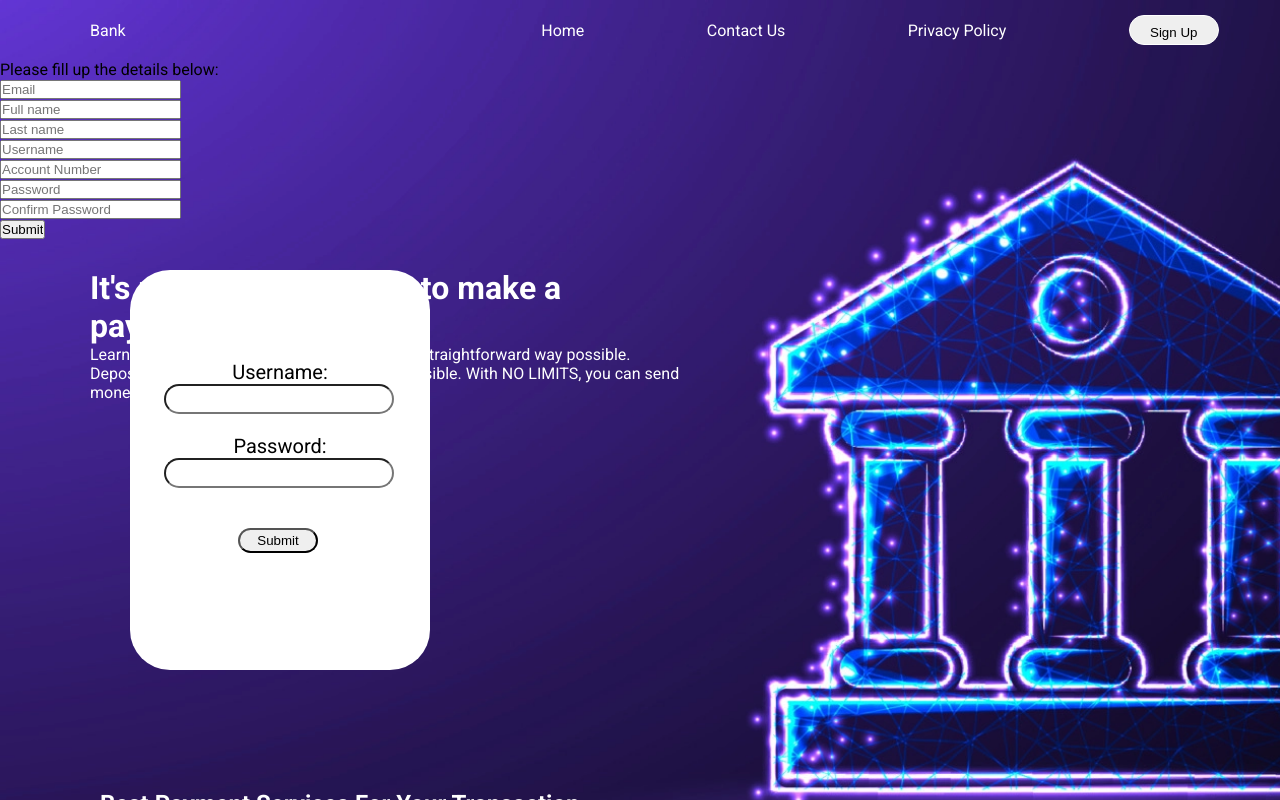
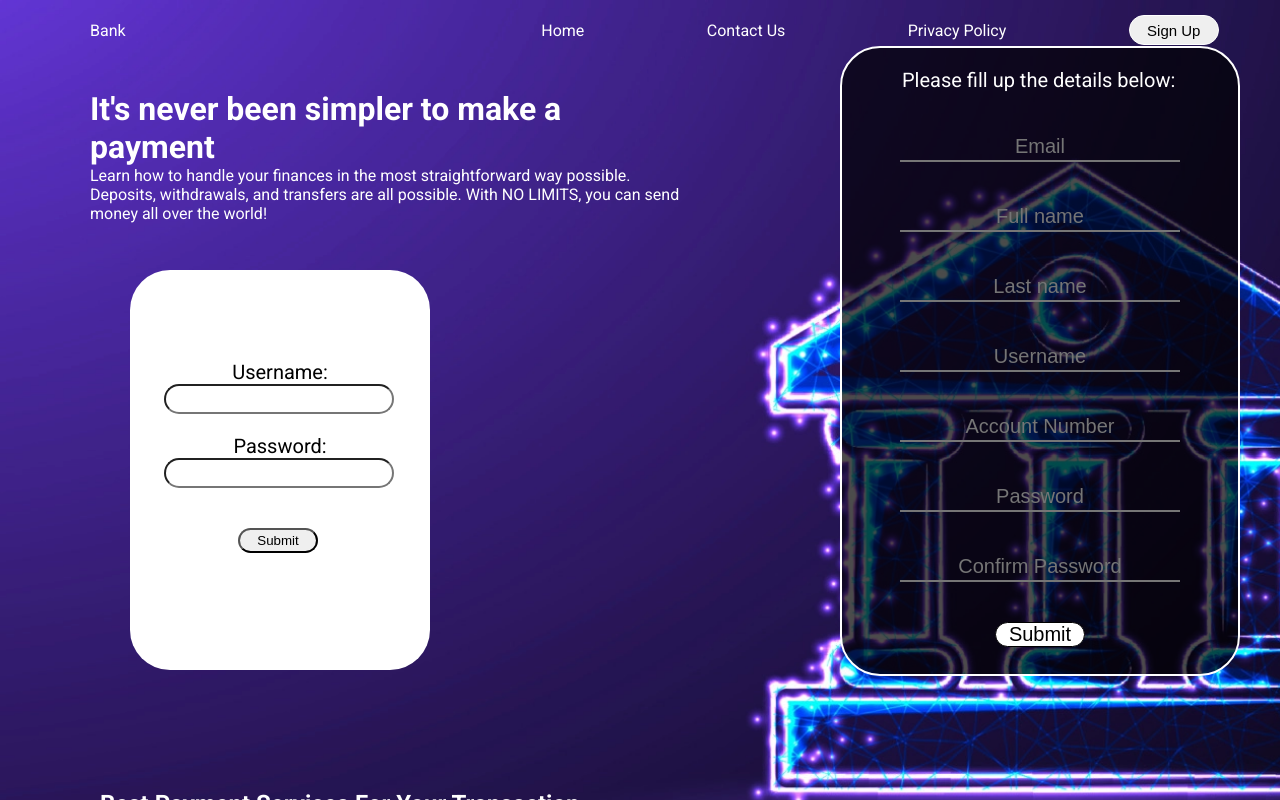
Before and after one commit to feysyy/bank-app, a React (Create React App) app: page / in a window 1280 px wide. Both pictures are taken after a click on the button "Sign Up". Shown: the top 800 px of the page. Built offline with nearby package versions, Linux system fonts and the light colour scheme.

Commit message:
Update layouts

```diff
--- a/src/css/app.css
+++ b/src/css/app.css
@@ -52,12 +52,13 @@ body {
   border: 1px solid white;
   height: 30px;
   width: 90px;
-  padding-top: 4px;
   border-radius: 20px;
+  font-size: 15px;
+  cursor: pointer;
 }
 .logInNavContainer .navContainer .listContainer .signUpBtn:hover {
-  background-color: white;
-  color: black;
+  background-color: black;
+  color: white;
 }
 
 .textContainer {
@@ -150,19 +151,63 @@ body {
   margin-top: 40px;
   margin-right: 30px;
 }
-.mainContainer .userContainer .userInteraction .depositBox {
-  border: 1px solid black;
-}
-.mainContainer .userContainer .userInteraction .sendMoneyBox {
-  border: 1px solid black;
-}
-.mainContainer .userContainer .userInteraction .withdrawBox {
-  border: 1px solid black;
-}
-.mainContainer .userContainer .userInteraction .friendsBox {
+.mainContainer .userContainer .userInteraction > div {
   border: 1px solid black;
 }
 .mainContainer .expensesContainer {
   border: 1px solid black;
   height: 240px;
 }
+
+.modalSection .formContainer {
+  border: 2px solid white;
+  height: 630px;
+  width: 400px;
+  display: flex;
+  flex-direction: column;
+  margin-left: auto;
+  margin-right: auto;
+  font-size: 20px;
+  padding-top: 20px;
+  border-radius: 40px;
+  position: fixed;
+  right: 40px;
+  top: 46px;
+  background-color: rgba(0, 0, 0, 0.7);
+}
+.modalSection .formContainer .fillUpText {
+  color: white;
+  margin-left: 60px;
+}
+.modalSection .formContainer .mainForm {
+  margin-left: auto;
+  margin-right: auto;
+}
+.modalSection .formContainer .mainForm > input {
+  text-align: center;
+  border-top: none;
+  border-right: none;
+  border-left: none;
+  background-color: transparent;
+  outline: none;
+  width: 280px;
+  height: 30px;
+  margin-top: 40px;
+  font-size: 20px;
+  color: white;
+}
+.modalSection .formContainer .mainForm .signUpSubmitBtn {
+  border: 1px solid black;
+  background-color: white;
+  height: 25px;
+  width: 90px;
+  text-align: center;
+  margin-left: 95px;
+  color: black;
+  border-radius: 40px;
+}
+.modalSection .formContainer .mainForm .signUpSubmitBtn:hover {
+  background-color: black;
+  color: white;
+  cursor: pointer;
+}
--- a/src/sass/app.scss
+++ b/src/sass/app.scss
@@ -7,3 +7,4 @@
 @import "./layouts/logInNav";
 @import "./layouts/logIn";
 @import "./layouts/mainSection";
+@import "./layouts/signUpModal";
--- a/src/sass/layouts/_logInNav.scss
+++ b/src/sass/layouts/_logInNav.scss
@@ -27,13 +27,13 @@
                 border: 1px solid white;
                 height: 30px;
                 width: 90px;
-                padding-top: 4px;
                 border-radius: 20px;
+                font-size: 15px;
+                cursor: pointer;
 
                 &:hover {
-                    background-color: white;
-                    color: black;
-
+                    background-color: black;
+                    color: white;
                 }
             }
         }
--- a/src/sass/layouts/_mainSection.scss
+++ b/src/sass/layouts/_mainSection.scss
@@ -34,19 +34,7 @@
             margin-top: 40px;
             margin-right: 30px;
 
-            .depositBox {
-               border: 1px solid black;
-            }
-
-            .sendMoneyBox {
-                border: 1px solid black;
-            }
-
-            .withdrawBox {
-                border: 1px solid black;
-            }
-
-            .friendsBox {
+            & > div {
                 border: 1px solid black;
             }
         }
--- /dev/null
+++ b/src/sass/layouts/_signUpModal.scss
@@ -0,0 +1,62 @@
+.modalSection {
+
+    .formContainer {
+        border: 2px solid white;
+        height: 630px;
+        width: 400px;
+        display: flex;
+        flex-direction: column;
+        margin-left: auto;
+        margin-right: auto;
+        font-size: 20px;
+        padding-top: 20px;
+        border-radius: 40px;
+        position: fixed;
+        right: 40px;
+        top: 46px;
+        background-color: rgba(0,0,0, 0.7);
+
+        .fillUpText {
+            color: white;
+            margin-left: 60px;
+        }
+
+        .mainForm {
+            // border: 1px solid black;
+            margin-left: auto;
+            margin-right: auto;
+
+
+            & > input {
+                text-align: center;
+                border-top: none;
+                border-right: none;
+                border-left: none;
+                background-color: transparent;
+                outline: none;
+                width: 280px;
+                height: 30px;
+                margin-top: 40px;
+                font-size: 20px;
+                color: white;
+            }
+
+            .signUpSubmitBtn {
+                border: 1px solid black;
+                background-color: white;
+                height: 25px;
+                width: 90px;
+                text-align: center;
+                margin-left: 95px;
+                color: black;
+                border-radius: 40px;
+
+                &:hover {
+                    background-color: black;
+                    color: white;
+                    cursor: pointer;
+                }
+            }
+        }
+    }
+}
```
